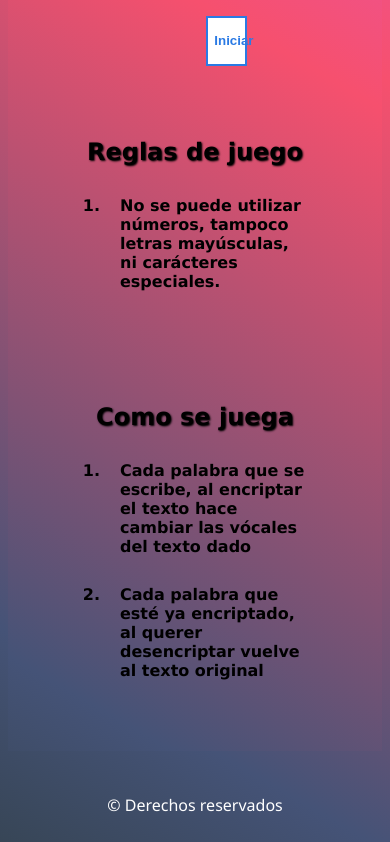
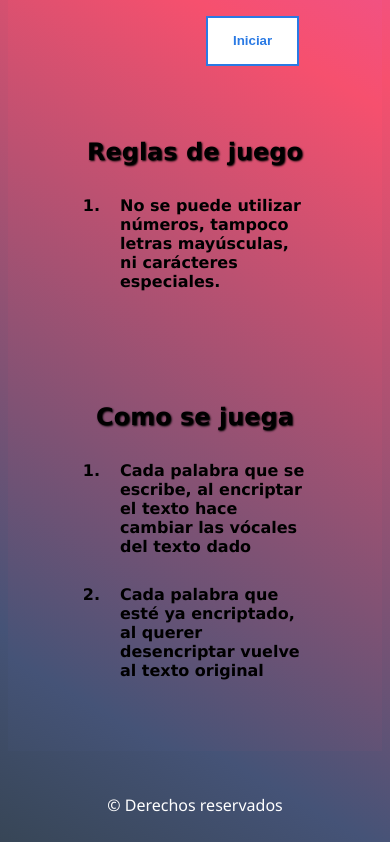
Before and after one commit to axlg98/Challenge-codigo-secreto, a website: page inicio.html in a window 390 px wide. Shown: the part 101-943 px from the top of the page. Drawn offline with Linux system fonts and the light colour scheme.

Commit message:
Modificando Responsive

```diff
--- a/css/boton.css
+++ b/css/boton.css
@@ -26,6 +26,6 @@
 
 @media (min-width: 0px) and (max-width: 1000px) {
     .btn_inicio{
-    width: 20%;
+    width: 45%;
     }
 }
```
